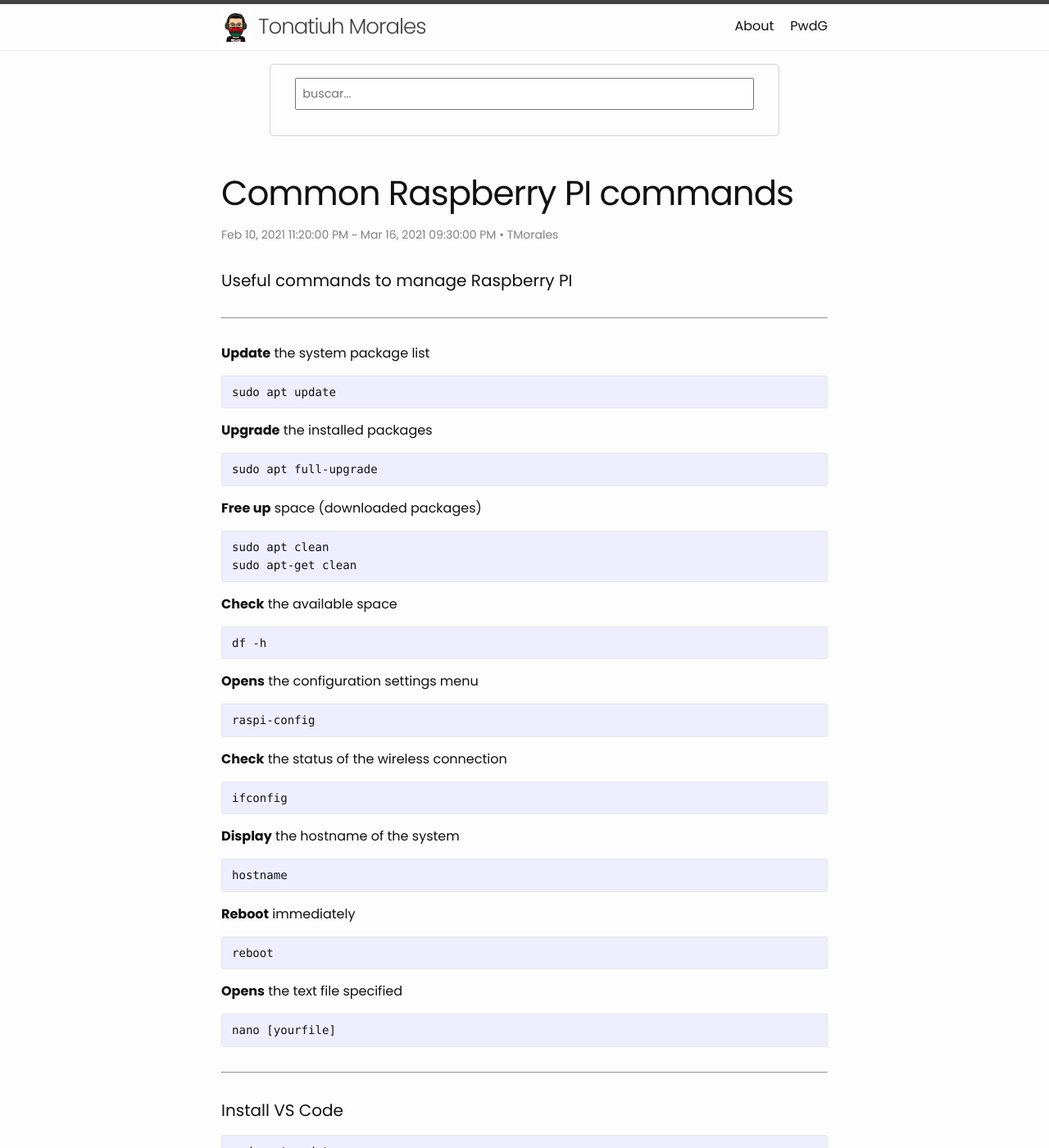
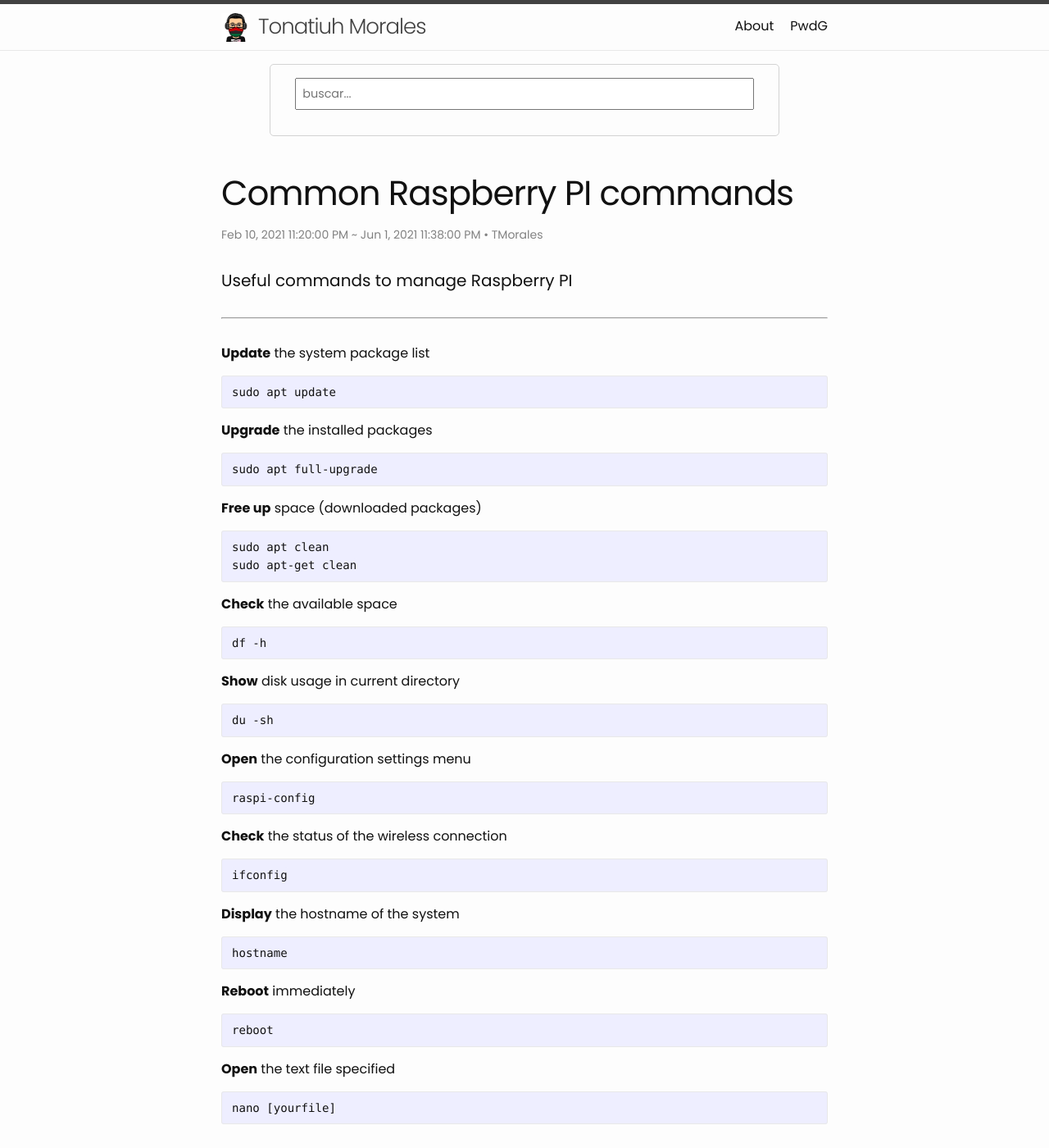
Before and after one commit to blackc0mb/blog, a Jekyll site: the page built from _posts/2021-02-07-picommands.md, in a window 1280 px wide and 1400 px high. Shown: the whole window at 82% size. Built offline with Jekyll 4.4.1, drawn with Linux system fonts in a browser that asks for light colours; comment, search, counter and statistics services are not loaded.

Commit message:
Update picommands

````diff
--- a/_posts/2021-02-07-picommands.md
+++ b/_posts/2021-02-07-picommands.md
@@ -3,7 +3,7 @@ title: Common Raspberry PI commands
 layout: post
 description: Useful commands to manage Raspberry PI
 date: 2021-02-10 23:20
-modified_date: 2021-03-16 21:30
+modified_date: 2021-06-01 23:38
 author: TMorales
 tag: commands
 ---
@@ -26,7 +26,11 @@ sudo apt-get clean
 ```
 df -h
 ```
-**Opens** the configuration settings menu
+**Show** disk usage in current directory
+```
+du -sh
+```
+**Open** the configuration settings menu
 ```
 raspi-config
 ```
@@ -42,7 +46,7 @@ hostname
 ```
 reboot
 ```
-**Opens** the text file specified
+**Open** the text file specified
 ```
 nano [yourfile]
 ```
````
